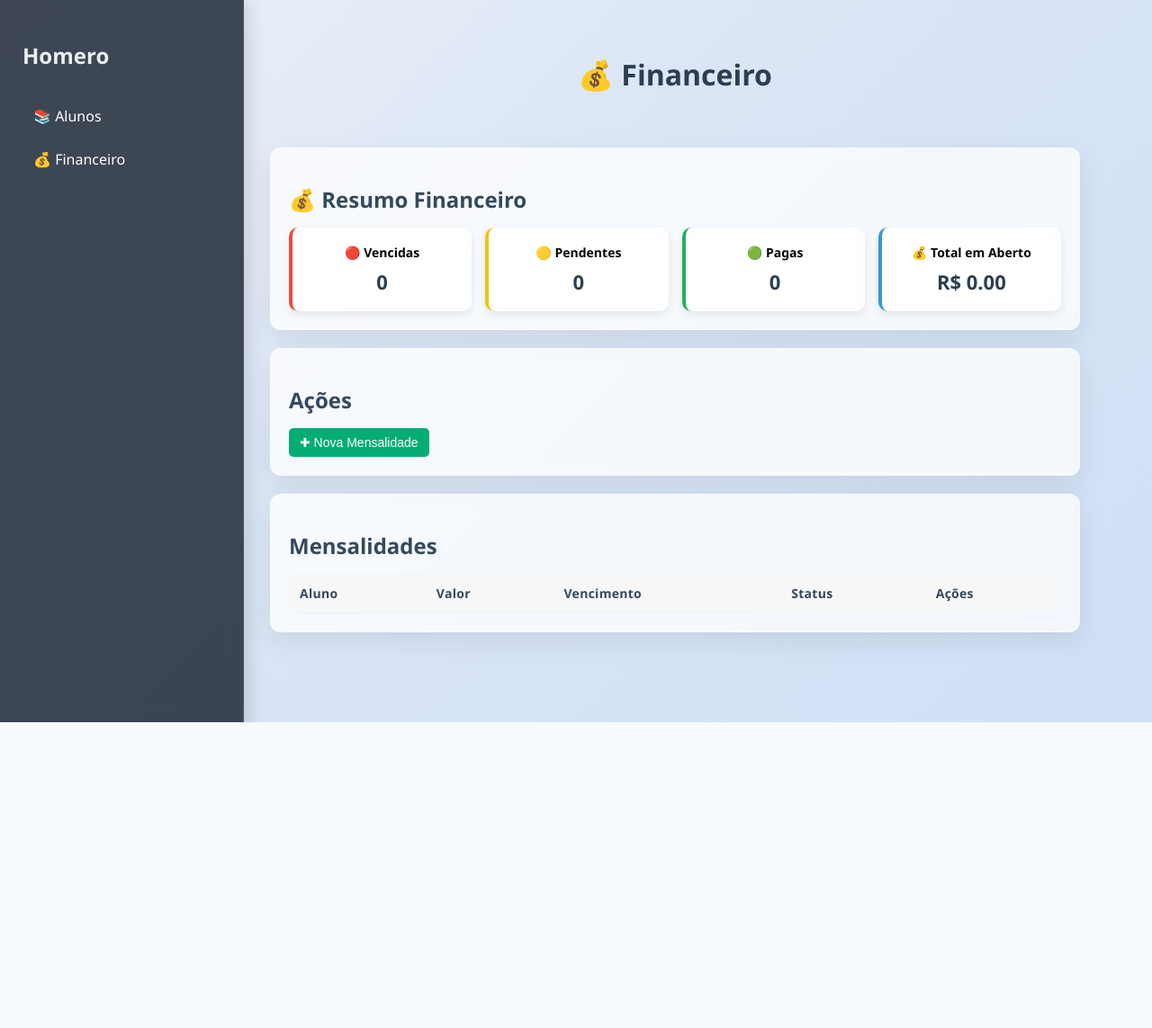
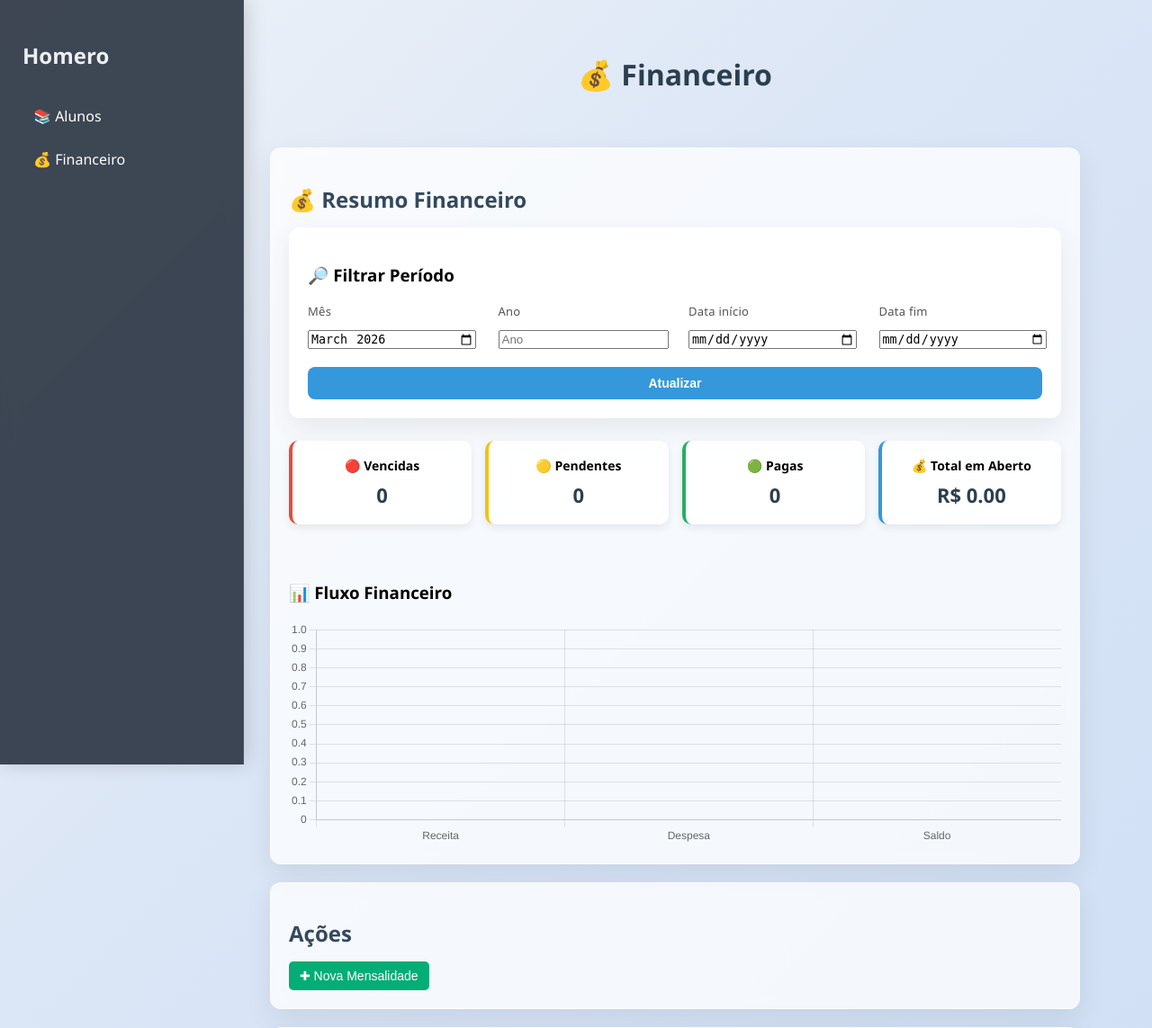
Before and after one commit to bobpontes/Homero, a Flask app: page /financeiro in a window 1280 px wide. Shown: the top 1143 px of the page at 90% size. Before the commit the page ends 803 px from the top, so only its background shows below. Run offline with Flask 3, Linux system fonts and the light colour scheme; tables that the repository leaves empty hold one stand-in row (values such as "Sample post"); data that the repository does not hold is empty.

Commit message:
style(financeiro): melhora layout do dashboard e filtros

```diff
--- a/static/style.css
+++ b/static/style.css
@@ -43,7 +43,7 @@ h2 {
     transition: all 0.2s ease;
 }
 
-form input {
+form input:not(.filtro-grid input) {
     width: 95%;
     padding: 10px;
     margin-bottom: 12px;
@@ -412,3 +412,56 @@ tr.linha-vencida:hover td {
         grid-template-columns: repeat(2, 1fr);
     }
 }
+
+canvas {
+    max-height: 250px;
+}
+
+.filtro-financeiro {
+    margin-bottom: 25px;
+}
+
+.filtro-form {
+    display: flex;
+    flex-direction: column;
+    gap: 20px;
+}
+
+.filtro-grid {
+    display: grid;
+    grid-template-columns: repeat(4, 1fr);
+    gap: 30px;
+}
+
+.filtro-grid label {
+    font-size: 14px;
+    color: #555;
+}
+
+.filtro-grid input {
+    width: 100%;
+}
+
+.btn-primary {
+    width: 200px;
+    align-self: center;
+}
+
+.filtro-field {
+    display: flex;
+    flex-direction: column;
+    gap: 8px;
+}
+
+.filtro-field label {
+    display: block;
+    font-weight: 500;
+    color: #555;
+    margin-bottom: 4px;
+    font-size: 13px;
+    letter-spacing: 0.02em;
+}
+
+.filtro-field input {
+    margin: 0;
+}
--- a/templates/financeiro.html
+++ b/templates/financeiro.html
@@ -22,9 +22,38 @@
             </div>
 
             <div class="container">
+                    <!-- Dashboard do financeiro-->
                     <section class="form-section card">
                         <h2>💰 Resumo Financeiro</h2>
+                        <div class="card filtro-financeiro">
+                            <h3>🔎 Filtrar Período</h3>
+                                <form method="GET" action="/financeiro" class="filtro-form">
 
+                                    <div class="filtro-grid">
+                                        <div class="filtro-field">
+                                            <label>Mês</label>
+                                            <input type="month" name="mes" value="{{ mes }}">
+                                        </div>
+
+                                        <div class="filtro-field">
+                                            <label>Ano</label>
+                                            <input type="number" name="ano" placeholder="Ano" min="2000" max="2100">
+                                        </div>
+
+                                        <div class="filtro-field">
+                                            <label>Data início</label>
+                                            <input type="date" name="data_inicio">
+                                        </div>
+
+                                        <div class="filtro-field">
+                                            <label>Data fim</label>
+                                            <input type="date" name="data_fim">
+                                        </div>
+                                    </div>
+
+                                    <button type="submit" class="btn-primary">Atualizar</button>
+                                </form>
+                            </div>
                             <div class="dashboard-resumo">
                                 <div class="resumo-item resumo-vencido">
                                     <strong>🔴 Vencidas</strong>
@@ -44,6 +73,15 @@
                                 <div class="resumo-item resumo-total">
                                     <strong>💰 Total em Aberto</strong>
                                     <span>R$ {{ "%.2f"|format(total_aberto) }}</span>
+                                </div>
+                            </div>
+
+
+                        <br><br>
+
+                        <div>
+                            <h3>📊 Fluxo Financeiro</h3>
+                            <canvas id="graficoFinanceiro"></canvas>
                         </div>
                     </section>
 
@@ -69,7 +107,7 @@
 
                                 <tbody>
                                 {% for m in mensalidades %}
-                                <tr class="{% if m[4] == 'vencido' %}linha-vencida{% endif %}">
+                                <tr class="{% if m[4] == 'Vencido' %}linha-vencida{% endif %}">
                                     <td>{{ m[1] }}</td>
                                     <td>R$ {{ "%.2f"|format(m[2]) }}</td>
                                     <td>{{ m[3] }}</td>
@@ -185,6 +223,38 @@
                 document.getElementById("modalNovaMensalidade").style.display = "none"
             }
             </script>
+            <script src="https://cdn.jsdelivr.net/npm/chart.js"></script>
+            <script>
+                const ctx = document.getElementById('graficoFinanceiro').getContext('2d');
+
+                new Chart(ctx, {
+                    type: 'bar',
+                    data: {
+                        labels: ['Receita', 'Despesa', 'Saldo'],
+                        datasets: [{
+                            label: 'Financeiro',
+                            data: [
+                                {{ receita_prevista|default(0) }},
+                                {{ despesa_prevista|default(0) }},
+                                {{ saldo_projetado|default(0) }}
+                            ],
+                            backgroundColor: [
+                                '#4CAF50',
+                                '#F44336',
+                                '#2196F3'
+                            ]
+                        }]
+                    },
+                    options: {
+                        responsive: true,
+                        plugins: {
+                            legend: {
+                                display: false
+                            }
+                        }
+                    }
+                });
+            </script>
         </main>
     </div>
 </body>
```
Lines whose indentation alone changed are shown as unchanged.
